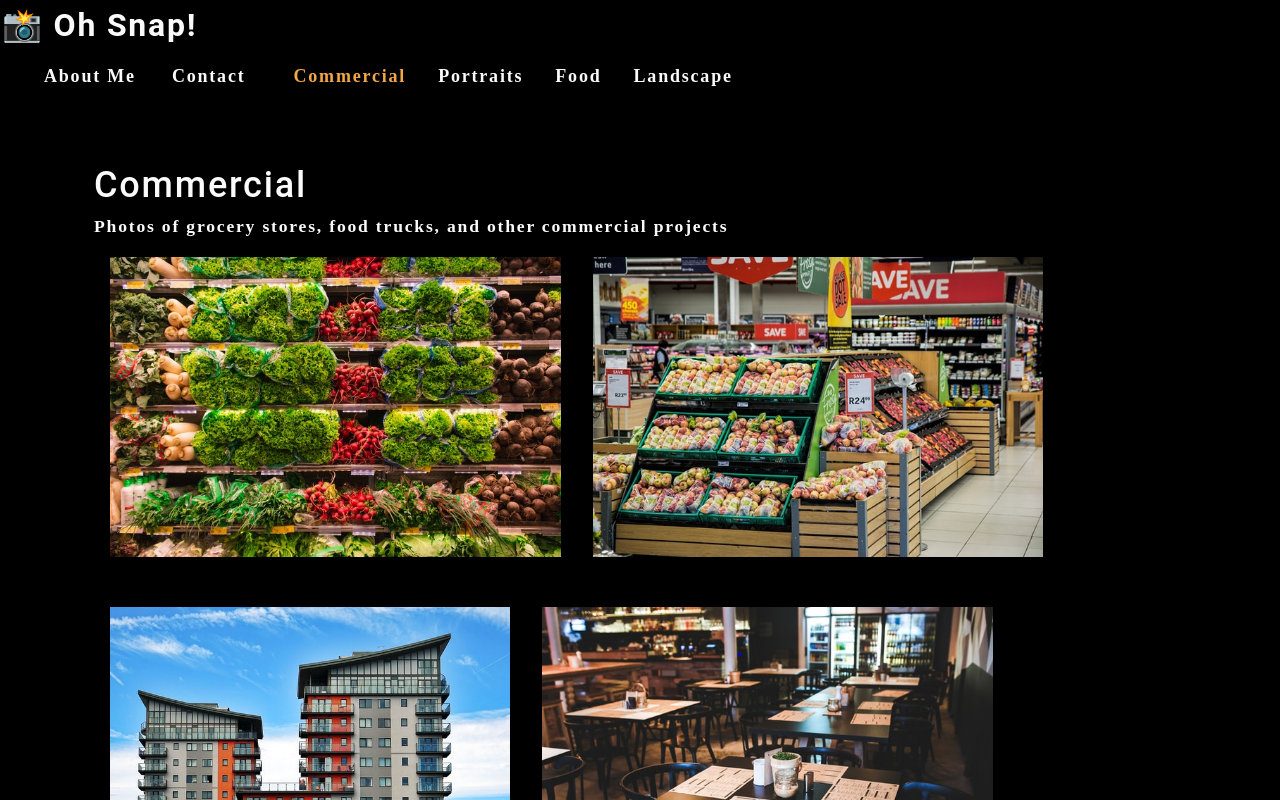
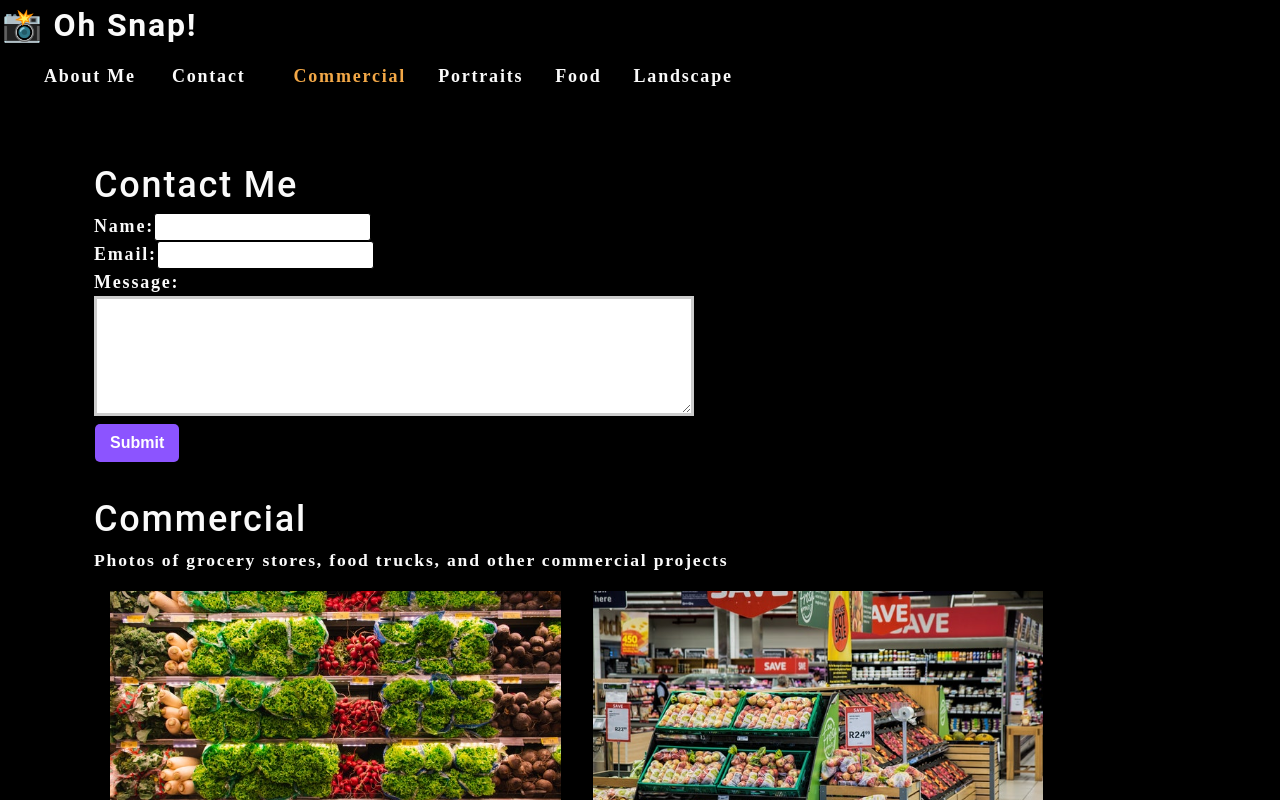
Before and after one commit to JaxonAdams/photo-port, a React (Create React App) app: page / in a window 1280 px wide. Shown: the top 800 px of the page. Built offline with nearby package versions, Linux system fonts and the light colour scheme.

Commit message:
added form component

```diff
--- a/src/App.js
+++ b/src/App.js
@@ -3,6 +3,7 @@
 import About from './components/About';
 import Nav from './components/Nav';
 import Gallery from './components/Gallery';
+import Contact from './components/Contact';
 
 function App() {
   const [ categories ] = useState([
@@ -29,6 +30,7 @@
         currentCategory={currentCategory}
       />
       <main>
+        <Contact />
         <Gallery currentCategory={currentCategory} />
         <About />
       </main>
--- /dev/null
+++ b/src/components/Contact.js
@@ -0,0 +1,26 @@
+import React from 'react';
+
+const Contact = () => {
+    return (
+        <section>
+            <h1>Contact Me</h1>
+            <form id='contact-form'>
+                <div>
+                    <label htmlFor='name'>Name:</label>
+                    <input type='text' name='name' />
+                </div>
+                <div>
+                    <label htmlFor='email'>Email:</label>
+                    <input type='email' name='email' />
+                </div>
+                <div>
+                    <label htmlFor='message'>Message:</label>
+                    <textarea name='message' rows='5' />
+                </div>
+                <button type='submit'>Submit</button>
+            </form>
+        </section>
+    );
+};
+
+export default Contact;
```
